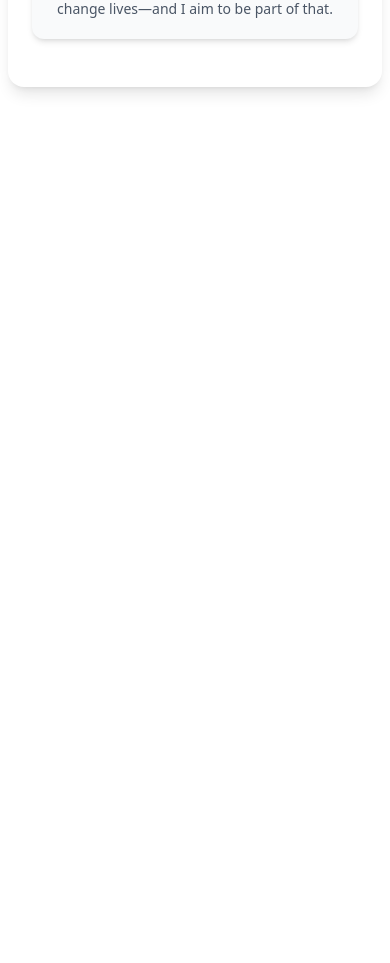
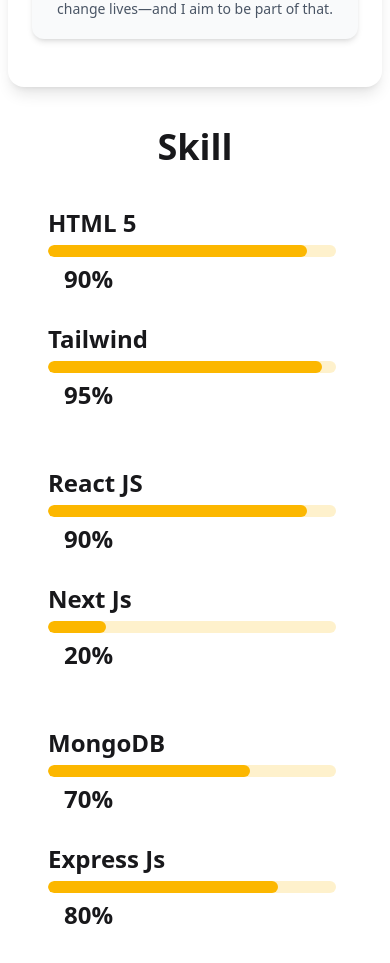
Before and after one commit to Sadia126/Portfolio, a React (Vite) app: page / in a window 390 px wide. Shown: the part 2141-3104 px from the top of the page. Before the commit the page ends 2276 px from the top, so only its background shows below. Built offline with nearby package versions, Linux system fonts and the light colour scheme.

Commit message:
Create responsive skill section

```diff
--- a/src/Pages/Home/Home/Home.jsx
+++ b/src/Pages/Home/Home/Home.jsx
@@ -2,6 +2,7 @@
 import Navbar from '../Navbar/Navbar';
 import Banner from '../Banner/Banner';
 import AboutMe from '../Aboutme/Aboutme';
+import Skill from '../Skill/Skill';
 
 const Home = () => {
     return (
@@ -9,6 +10,7 @@
             <Navbar></Navbar>
             <Banner></Banner>
             <AboutMe></AboutMe>
+            <Skill></Skill>
         </>
     );
 };
--- /dev/null
+++ b/src/Pages/Home/Skill/Skill.jsx
@@ -0,0 +1,53 @@
+const Skill = () => {
+    return (
+        <div className="mb-3 skill" id="skill">
+            <h1 className="text-4xl font-bold text-center "> Skill</h1>
+
+            <div>
+                {/* Html and Css */}
+                <div className="flex flex-col sm:flex-row justify-evenly items-center gap-3 mt-10 ml-10 md:ml-0">
+                    <div className="mb-4 sm:mb-0">
+                        <span className="mr-4 font-bold text-2xl">HTML 5</span>
+                        <progress className="progress progress-warning w-72 h-3" value={90} max="100"></progress>
+                        <span className="ml-4 font-bold text-2xl">90%</span>
+                    </div>
+                    <div className="mb-4 sm:mb-0">
+                        <span className="mr-4 font-bold text-2xl">Tailwind</span>
+                        <progress className="progress progress-warning w-72 h-3" value={95} max="100"></progress>
+                        <span className="ml-4 font-bold text-2xl">95%</span>
+                    </div>
+                </div>
+
+                {/* React and nextJs */}
+                <div className="flex flex-col sm:flex-row justify-evenly items-center gap-3 mt-10 ml-10 md:ml-0">
+                    <div className="mb-4 sm:mb-0">
+                        <span className="mr-4 font-bold text-2xl">React JS</span>
+                        <progress className="progress progress-warning w-72 h-3" value={90} max="100"></progress>
+                        <span className="ml-4 font-bold text-2xl">90%</span>
+                    </div>
+                    <div className="mb-4 sm:mb-0">
+                        <span className="mr-4 font-bold text-2xl">Next Js</span>
+                        <progress className="progress progress-warning w-72 h-3" value={20} max="100"></progress>
+                        <span className="ml-4 font-bold text-2xl">20%</span>
+                    </div>
+                </div>
+
+                {/* MongoDB and Express JS */}
+                <div className="flex flex-col sm:flex-row justify-evenly items-center gap-3 mt-10 ml-10 md:ml-0">
+                    <div className="mb-4 sm:mb-0">
+                        <span className="mr-4 font-bold text-2xl">MongoDB</span>
+                        <progress className="progress progress-warning w-72 h-3" value={70} max="100"></progress>
+                        <span className="ml-4 font-bold text-2xl">70%</span>
+                    </div>
+                    <div className="mb-4 sm:mb-0">
+                        <span className="mr-4 font-bold text-2xl">Express Js</span>
+                        <progress className="progress progress-warning w-72 h-3" value={80} max="100"></progress>
+                        <span className="ml-4 font-bold text-2xl">80%</span>
+                    </div>
+                </div>
+            </div>
+        </div>
+    );
+};
+
+export default Skill;
```
